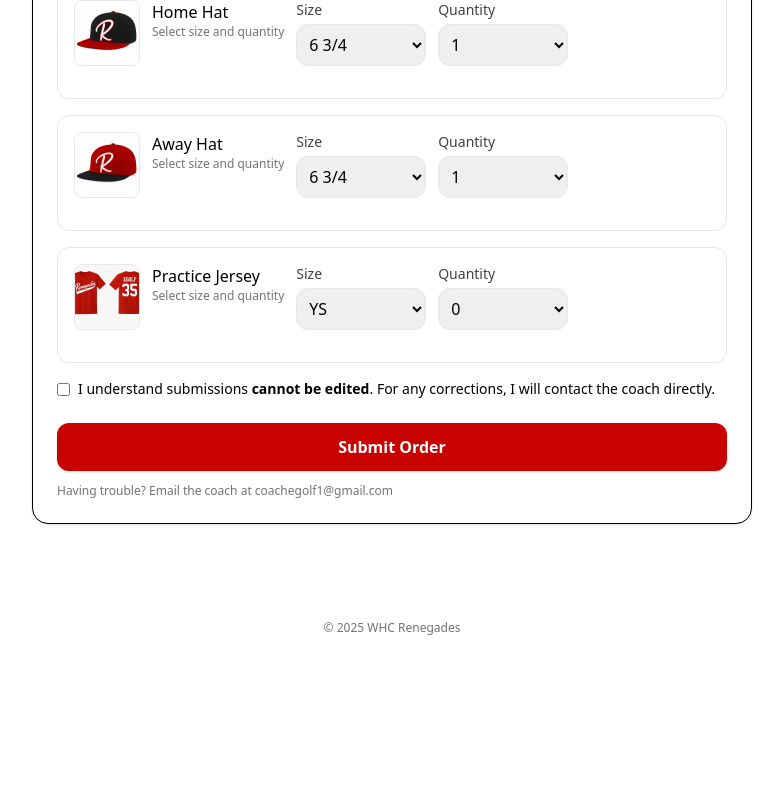
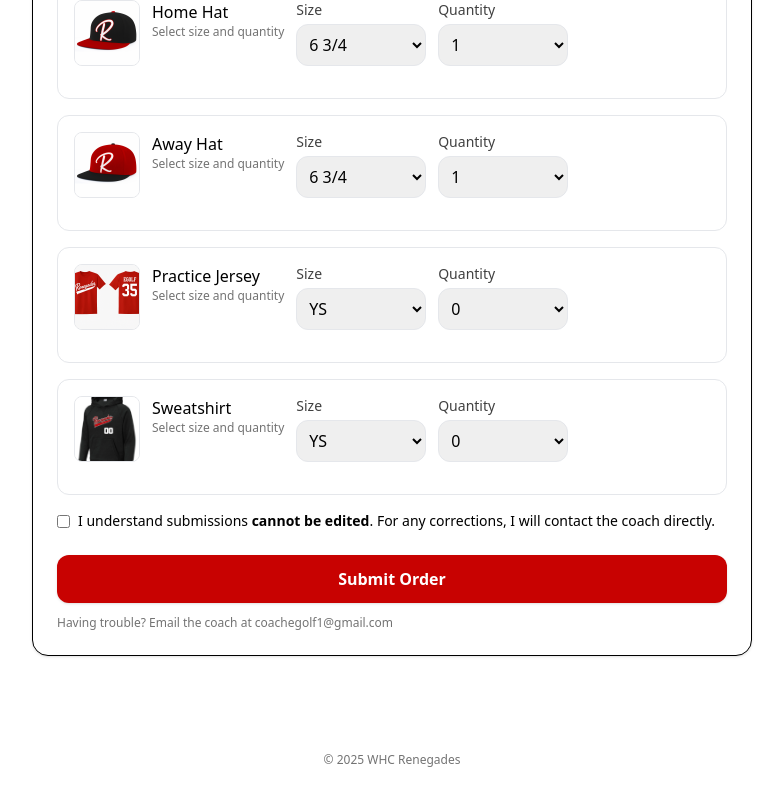
Before and after one commit to coachegolf1/renegades-uniform-order, a React (Vite) app: page / in a window 1280 px wide. Shown: the part 948-1748 px from the top of the page, without its empty margins (248-1031 px from the left). Before the commit the page ends 1616 px from the top, so only its background shows below. Built offline with nearby package versions, Linux system fonts and the light colour scheme.

Commit message:
Sweatshirt

```diff
--- a/src/App.tsx
+++ b/src/App.tsx
@@ -123,6 +123,15 @@ const ITEMS: ItemDef[] = [
     minQty: 0,
     lockQty: false,
     imageUrl: "/items/practice-jersey.png",
+  },
+  {
+    key: "sweatShirt",
+    label: "Sweatshirt",
+    sizes: JERSEY_SIZES,
+    defaultQty: 0,
+    minQty: 0,
+    lockQty: false,
+    imageUrl: "/items/sweatshirt.png",
   },
 ];
 
```
Also changed, not shown: public/items/sweatshirt.png (added).
